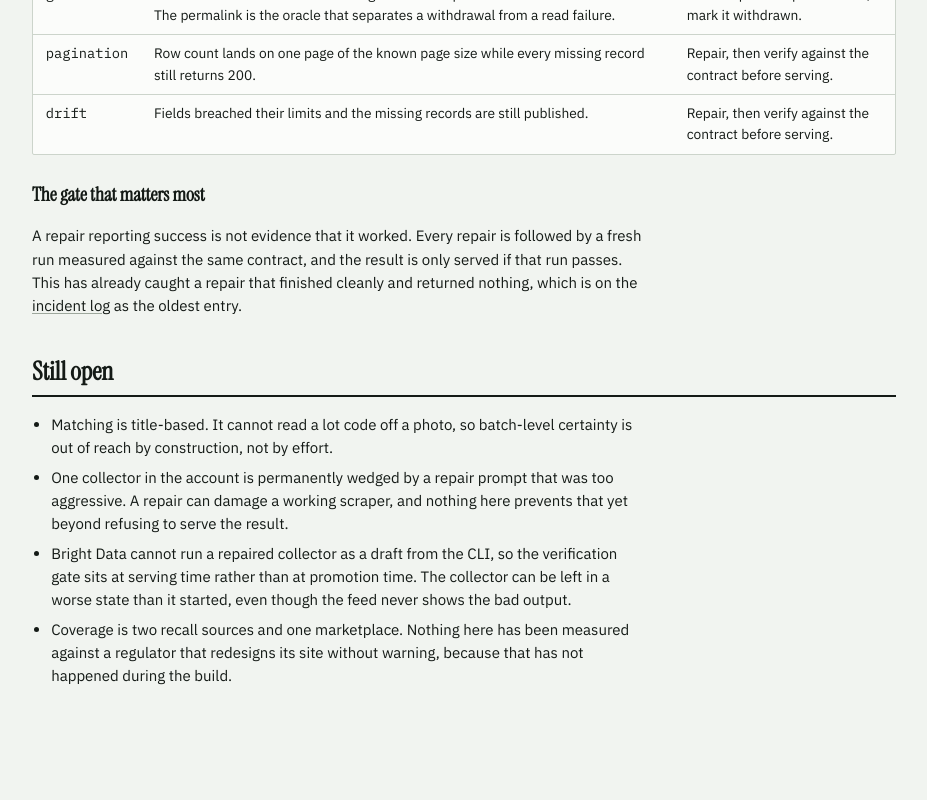
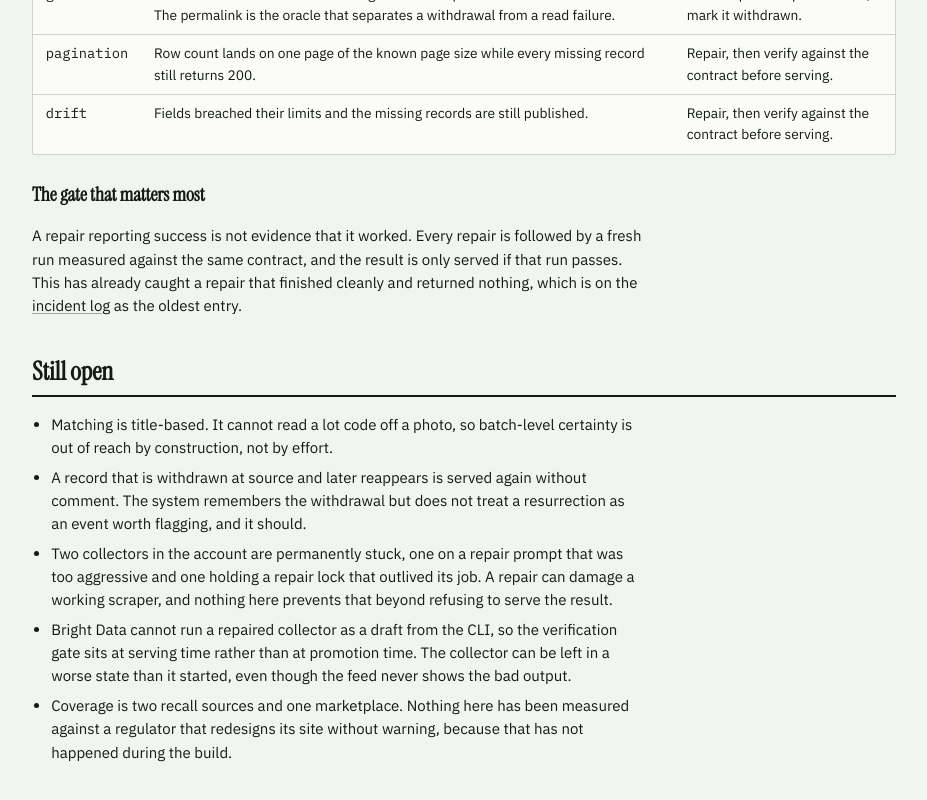
Before and after one commit to chiruu12/vouch, a Next.js app in the folder web/: page /method in a window 1280 px wide. Shown: the part 3054-3854 px from the top of the page, without its empty margins (344-1271 px from the left). Built offline with nearby package versions, Linux system fonts and the light colour scheme.

Commit message:
note the pagination result and the second stuck collector

```diff
--- a/web/app/method/page.tsx
+++ b/web/app/method/page.tsx
@@ -282,9 +282,15 @@ export default function Page() {
               certainty is out of reach by construction, not by effort.
             </li>
             <li>
-              One collector in the account is permanently wedged by a repair prompt that was
-              too aggressive. A repair can damage a working scraper, and nothing here prevents
-              that yet beyond refusing to serve the result.
+              A record that is withdrawn at source and later reappears is served again
+              without comment. The system remembers the withdrawal but does not treat a
+              resurrection as an event worth flagging, and it should.
+            </li>
+            <li>
+              Two collectors in the account are permanently stuck, one on a repair prompt
+              that was too aggressive and one holding a repair lock that outlived its job. A
+              repair can damage a working scraper, and nothing here prevents that beyond
+              refusing to serve the result.
             </li>
             <li>
               Bright Data cannot run a repaired collector as a draft from the CLI, so the
```
Also changed, not shown: 1 other file (tests, documents, lock files or other folders).
